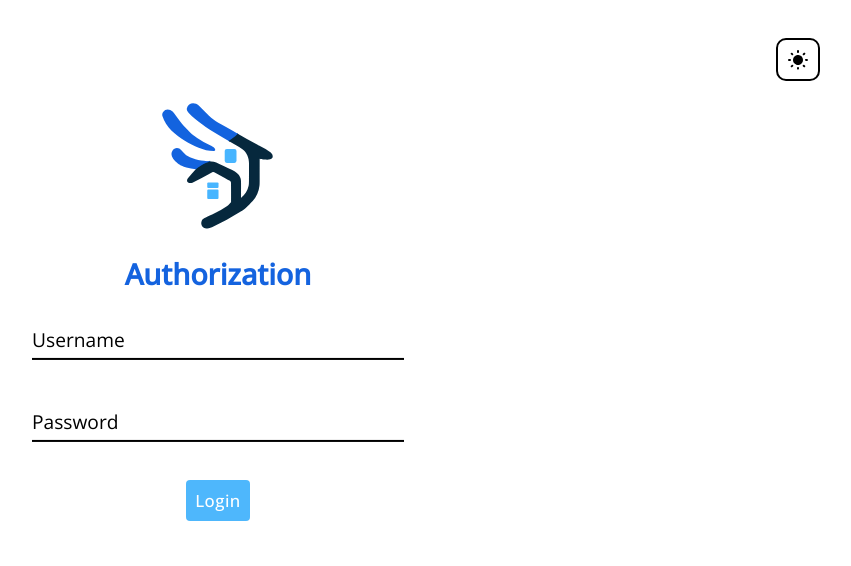
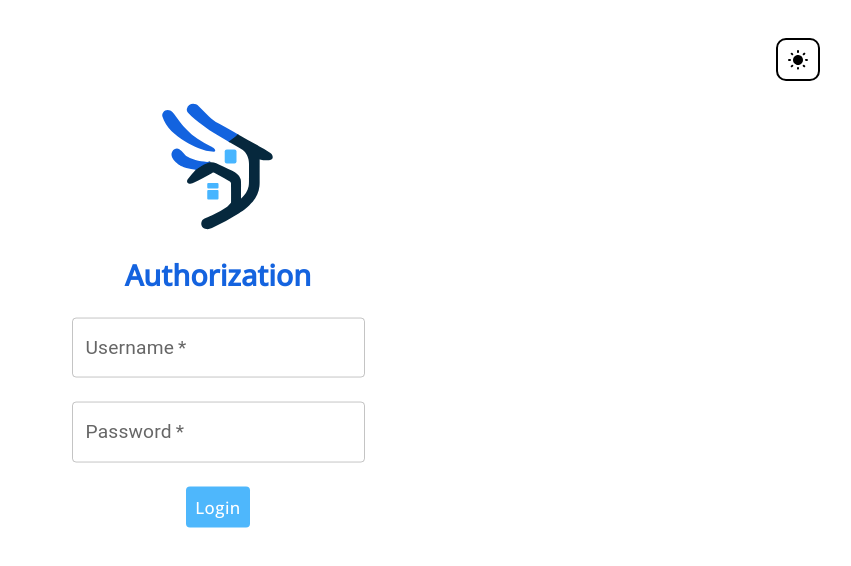
Before and after one commit to ibrahimahtsham/swift-rent-admin, a React (Vite) app: page / in a window 1280 px wide. Shown: the top 566 px of the page, without its empty margins (422-1273 px from the left). Built offline with nearby package versions, Linux system fonts and the light colour scheme.

Commit message:
using text fields from mui for login

```diff
--- a/src/screens/auth/form/LoginForm.jsx
+++ b/src/screens/auth/form/LoginForm.jsx
@@ -1,11 +1,13 @@
 import Button from "@mui/material/Button";
+import TextField from "@mui/material/TextField";
+import { ThemeProvider, createTheme } from "@mui/material/styles";
 import { styled } from "@mui/system";
 import "../Login.css";
 
 const StyledButton = styled(Button)({
   backgroundColor: "#808080",
   "&:hover": {
-    backgroundColor: "#666666", // A darker shade of #808080
+    backgroundColor: "#666666",
   },
   fontFamily: "Open Sans",
   textTransform: "none",
@@ -13,54 +15,33 @@ const StyledButton = styled(Button)({
 
 export const LoginForm = ({ formik, theme }) => (
   <form className="login-form" onSubmit={formik.handleSubmit}>
-    <div className="input-field">
-      <input
+    <ThemeProvider theme={createTheme({ palette: { mode: theme } })}>
+      <TextField
+        label="Username"
         type="text"
         name="username"
         id="username"
         {...formik.getFieldProps("username")}
-        className={`input-field-input ${theme} ${
-          formik.touched.username && formik.errors.username ? "error" : ""
-        }`}
+        error={formik.touched.username && Boolean(formik.errors.username)}
+        helperText={formik.touched.username && formik.errors.username}
         required
+        sx={{ marginBottom: "3vh" }}
       />
-      <label
-        htmlFor="username"
-        className={`input-field-label ${theme} ${
-          formik.touched.username && formik.errors.username ? "error" : ""
-        }`}
-      >
-        Username
-      </label>
-      {formik.touched.username && formik.errors.username ? (
-        <div className="error-text">{formik.errors.username}</div>
-      ) : null}
-    </div>
-    <div className="input-field">
-      <input
+
+      <TextField
+        label="Password"
         type="password"
         name="password"
         id="password"
         {...formik.getFieldProps("password")}
-        className={`input-field-input ${theme} ${
-          formik.touched.password && formik.errors.password ? "error" : ""
-        }`}
+        error={formik.touched.password && Boolean(formik.errors.password)}
+        helperText={formik.touched.password && formik.errors.password}
         required
+        sx={{ marginBottom: "3vh" }}
       />
-      <label
-        htmlFor="password"
-        className={`input-field-label ${theme} ${
-          formik.touched.password && formik.errors.password ? "error" : ""
-        }`}
-      >
-        Password
-      </label>
-      {formik.touched.password && formik.errors.password ? (
-        <div className="error-text">{formik.errors.password}</div>
-      ) : null}
-    </div>
-    <StyledButton type="submit" className={`login-button ${theme}`}>
-      Login
-    </StyledButton>
+      <StyledButton type="submit" className={`login-button ${theme}`}>
+        Login
+      </StyledButton>
+    </ThemeProvider>
   </form>
 );
```
